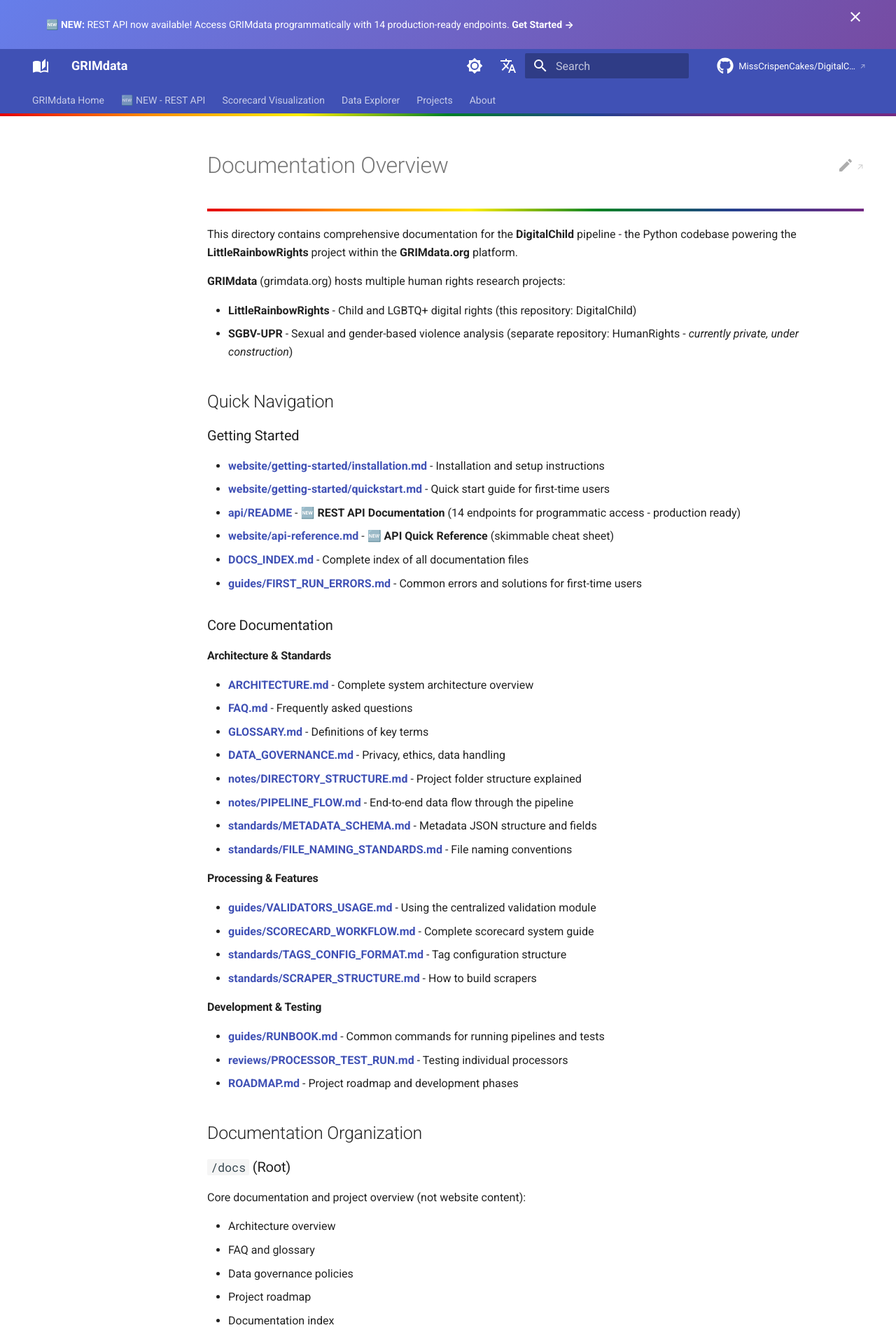
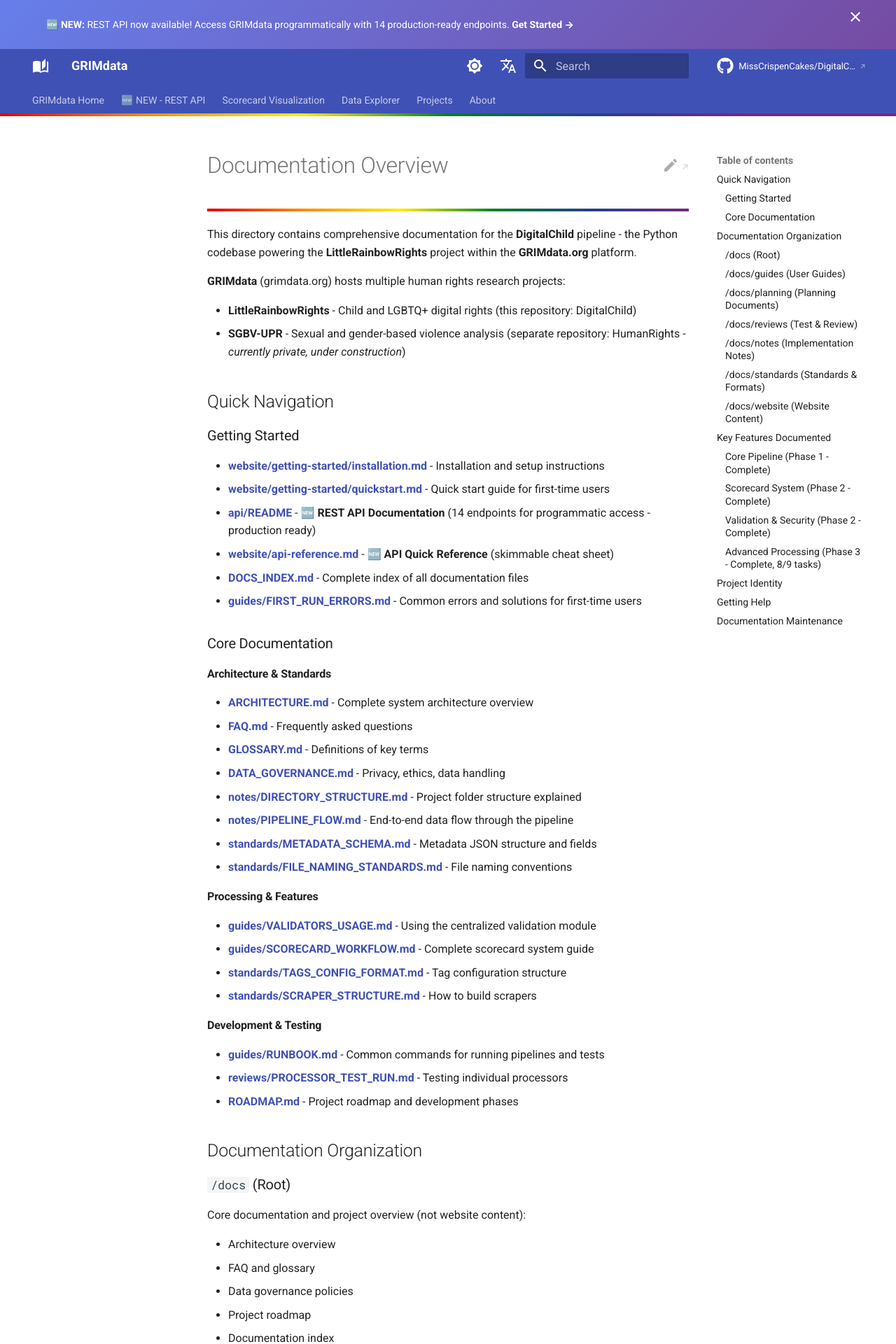
Before and after one commit to MissCrispenCakes/DigitalChild, an MkDocs documentation site: the page built from docs/README.md, in a window 1280 px wide. Shown: the top 1920 px of the page at 70% size. Built offline with MkDocs 1.6.1 and Material for MkDocs 9.7.7, drawn with Linux system fonts in a browser that asks for light colours; comment, search, counter and statistics services are not loaded.

Commit message:
Disable toc.integrate - use right sidebar TOC for all pages
User preference: Keep TOC in the traditional right sidebar position
for all pages (including scorecard and data explorer).

This provides consistent behavior across the site with the TOC always
appearing on the right side showing current page sections.

Co-Authored-By: Claude Sonnet 4.5 <noreply@anthropic.com>

```diff
--- a/mkdocs.yml
+++ b/mkdocs.yml
@@ -53,7 +53,8 @@ theme:
     - navigation.indexes
     - navigation.footer
     - toc.follow
-    - toc.integrate
+    # Disabled: User prefers traditional right-sidebar TOC for all pages
+    # - toc.integrate
     - navigation.top
     - search.suggest
     - search.highlight
```
